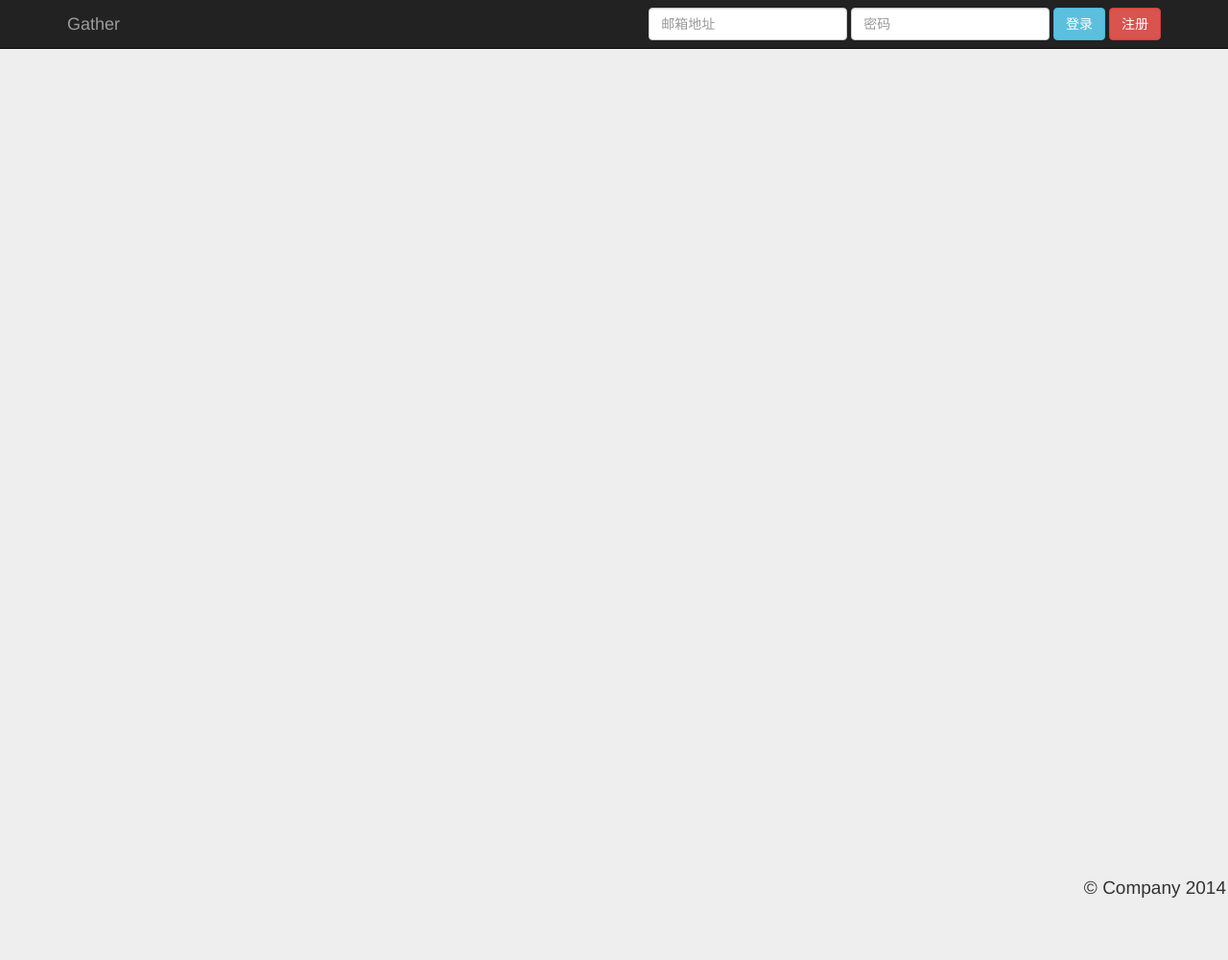
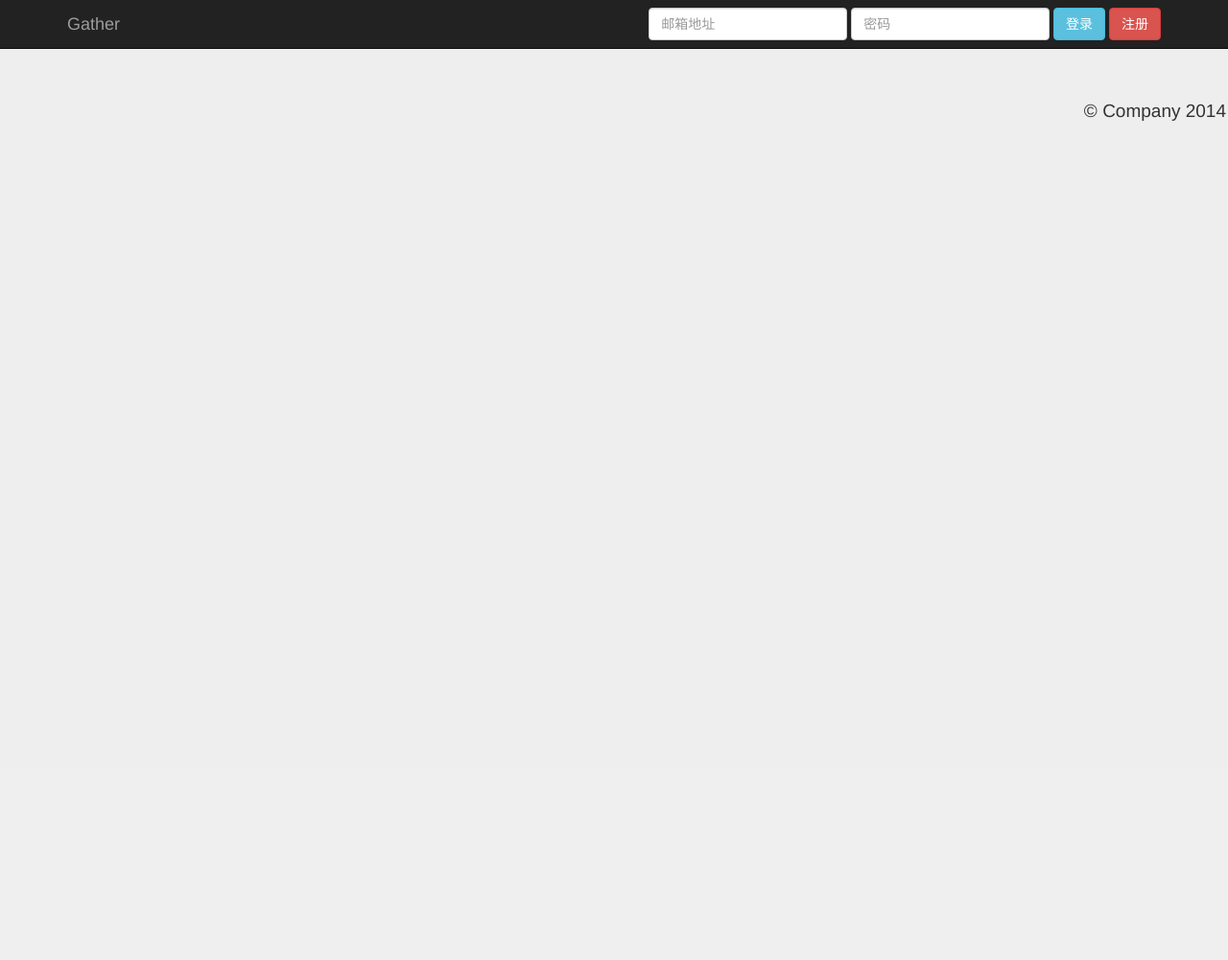
Before and after one commit to cash2one/gather, a Django app: page / in a window 1280 px wide. Shown: the whole page at 96% size. After the commit the page ends 126 px from the top, so only its background shows below. Run offline with Django 3.2, Linux system fonts and the light colour scheme; data that the repository does not hold is empty; some libraries are stand-ins or nearby versions.

Commit message:
删除index页margin-top“ “

```diff
--- a/gather/templates/index.html
+++ b/gather/templates/index.html
@@ -14,7 +14,7 @@ p{
 {% endblock %}
 
 {% block container %}
-    <div class="container index">
+    <div class="container">
       <!-- Example row of columns -->
       <div class="row">
         <div class="col-sm-10">
```
